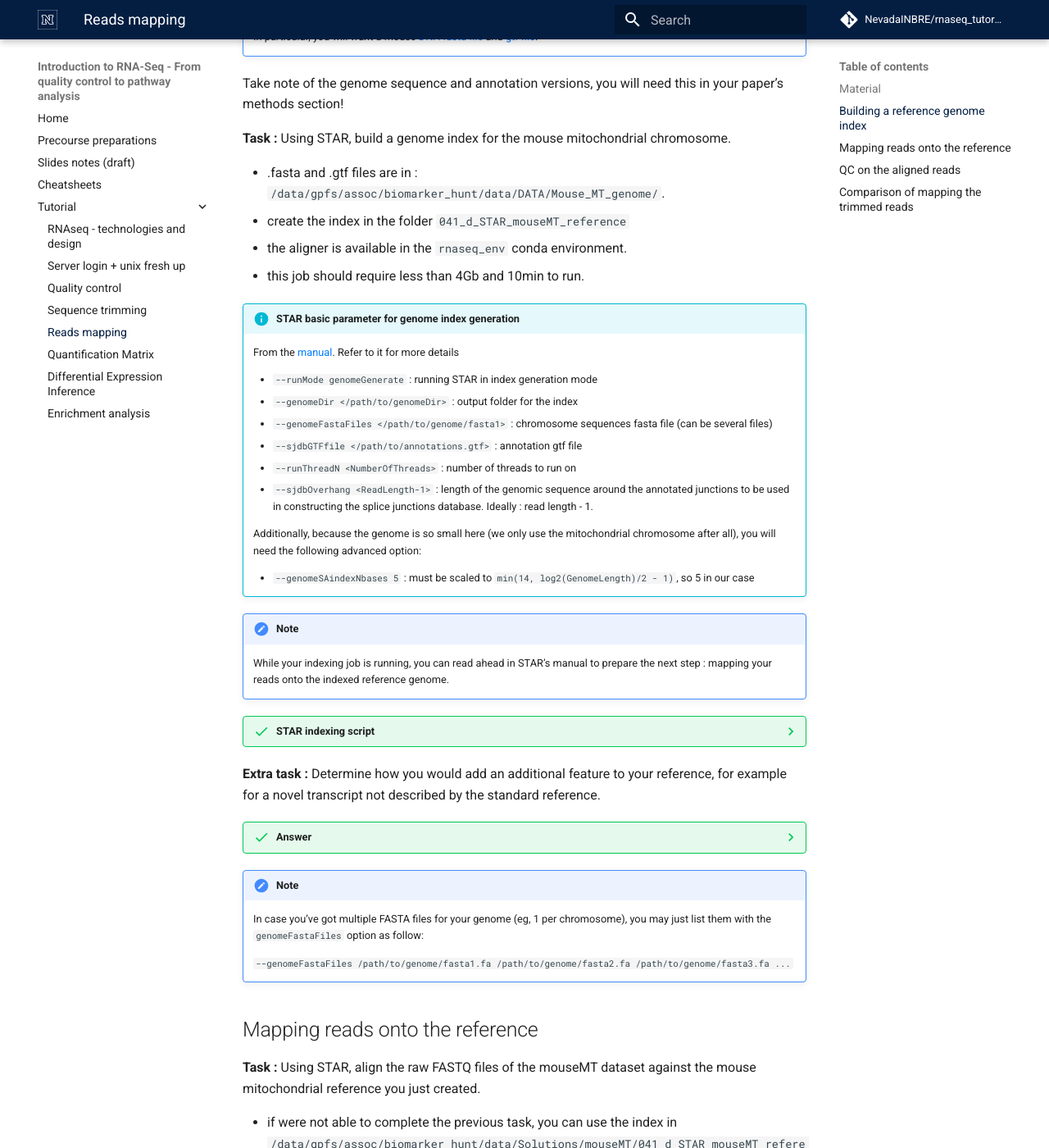
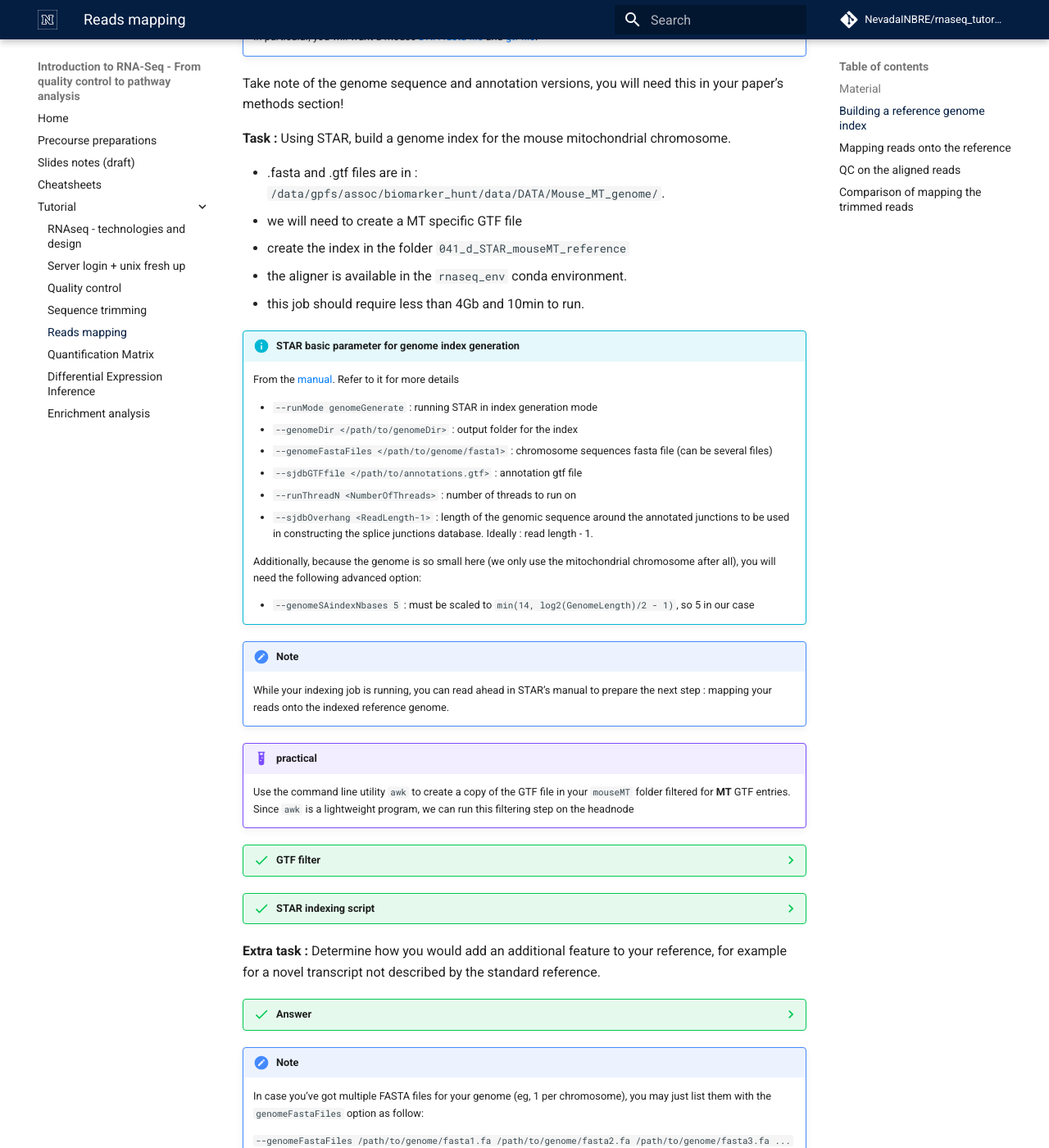
Before and after one commit to NevadaINBRE/rnaseq_tutorial, an MkDocs documentation site: the page built from docs/days/mapping.md, in a window 1280 px wide and 1400 px high, scrolled down 951 px. Shown: the whole window at 82% size. Built offline with MkDocs 1.6.1 and Material for MkDocs 9.7.7, drawn with Linux system fonts in a browser that asks for light colours; comment, search, counter and statistics services are not loaded; the version menu is left out; some of the changed text lies outside the part shown.

Commit message:
Update counting and mapping documentation

````diff
--- a/docs/days/mapping.md
+++ b/docs/days/mapping.md
@@ -42,6 +42,7 @@
 **Task :** Using STAR, build a genome index for the mouse mitochondrial chromosome.
 
  * .fasta and .gtf files are in : `/data/gpfs/assoc/biomarker_hunt/data/DATA/Mouse_MT_genome/`.
+   * we will need to create a MT specific GTF file
  * create the index in the folder `041_d_STAR_mouseMT_reference`
  * the aligner is available in the `rnaseq_env` conda environment.
  * this job should require less than 4Gb and 10min to run.
@@ -67,6 +68,20 @@
 	While your indexing job is running, you can read ahead in STAR's manual to prepare the next step : mapping your reads onto the indexed reference genome.
 
 
+!!! example "practical"
+
+    Use the command line utility `awk` to create a copy of the GTF file in your `mouseMT` folder filtered for **MT** GTF entries.
+    Since `awk` is a lightweight program, we can run this filtering step on the headnode
+
+??? success "GTF filter"
+
+	```sh
+	G_GTF=/data/gpfs/assoc/biomarker_hunt/data/DATA/Mouse_MT_genome/Mus_musculus.GRCm39.116.gtf
+
+        awk '/^#/ || $1 == "MT"' $G_GTF > mt_only.gtf
+	```
+
+
 ??? success "STAR indexing script"
 
 	```sh
````
Also changed, not shown: other parts of docs/days/mapping.md (+2 -4 lines), docs/days/counting.md (+38 -10 lines).
